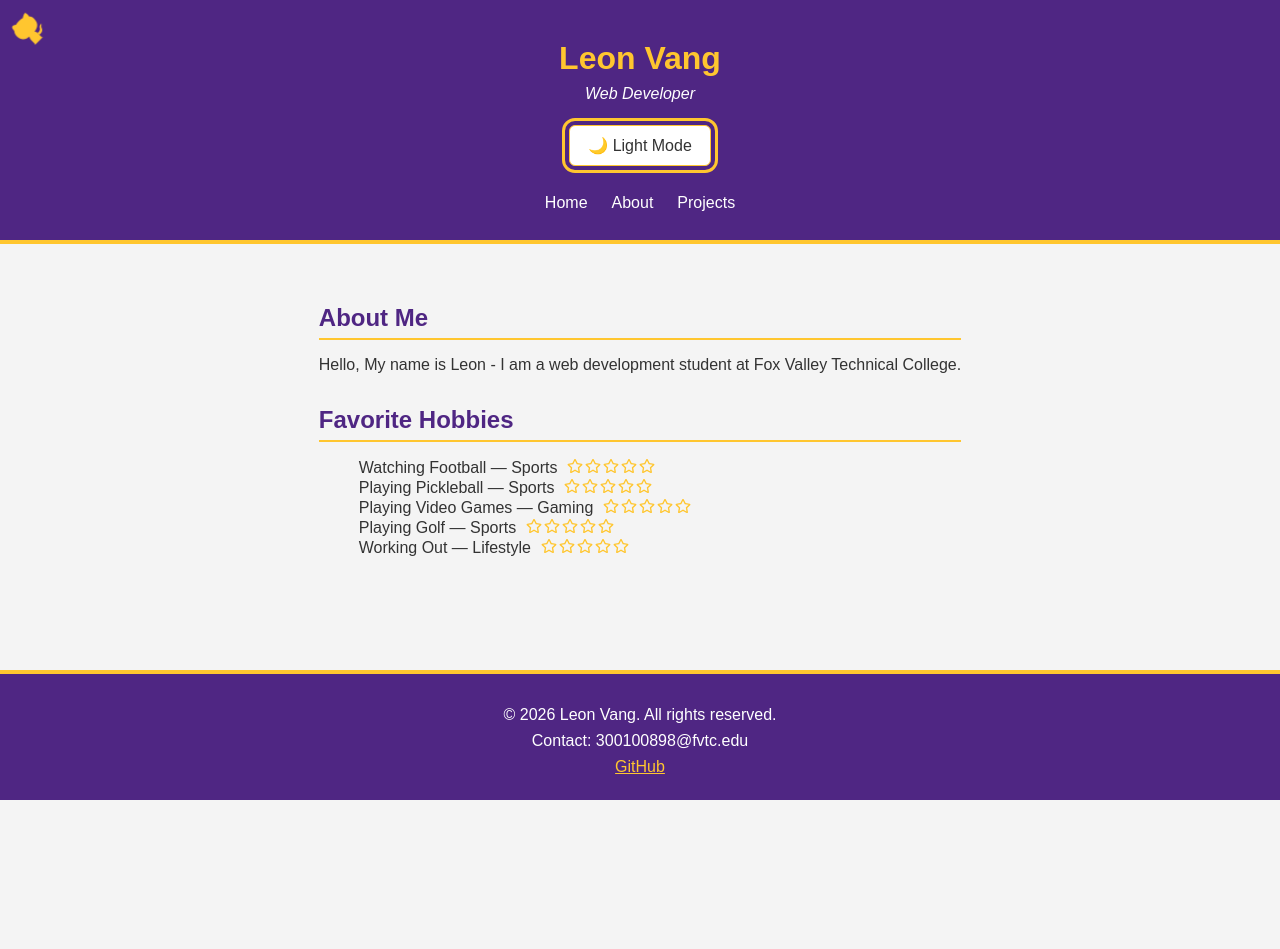
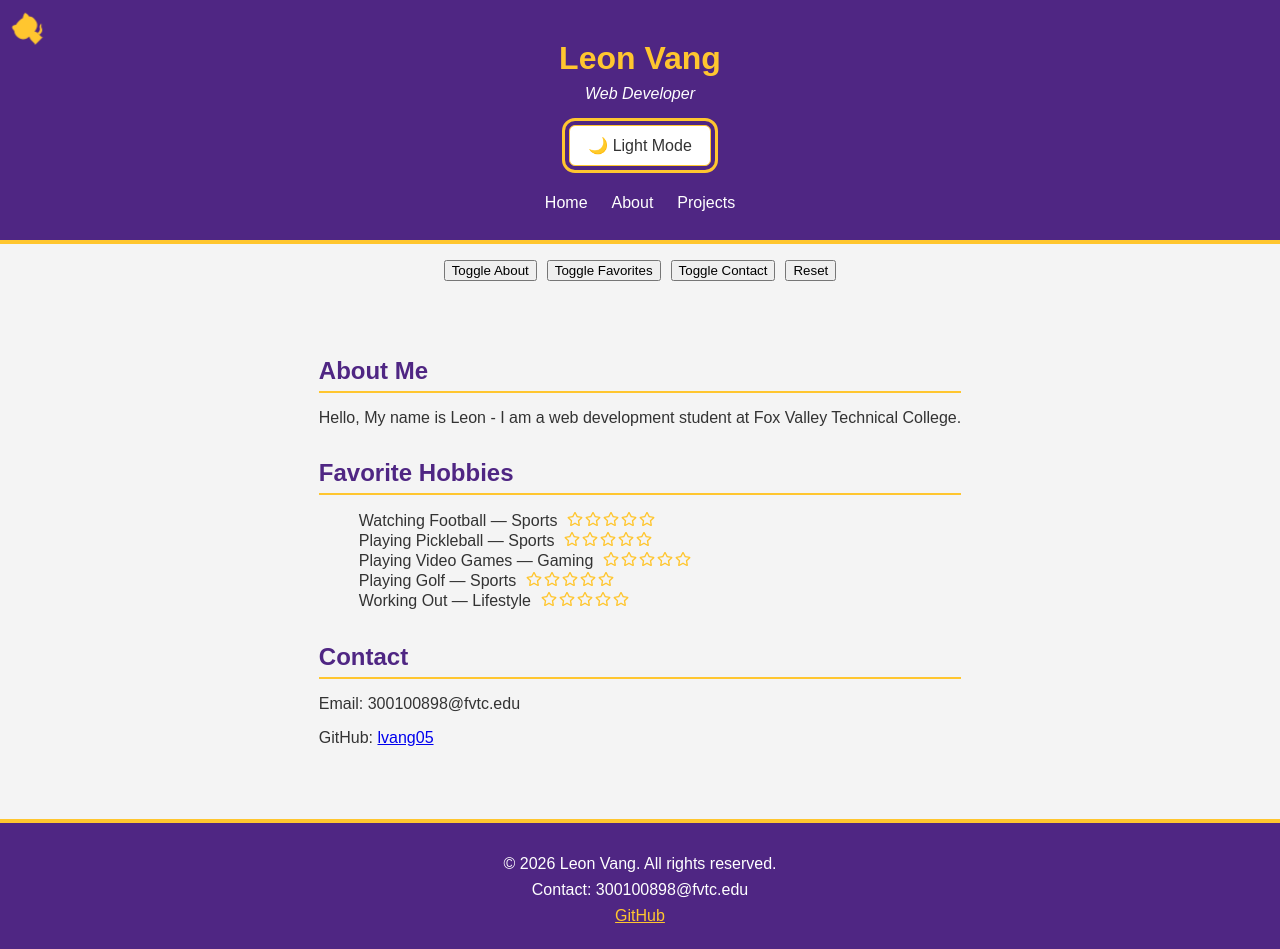
Before and after one commit to Lvang05/Lvang05.github.io, a React (Vite) app: page / in a window 1280 px wide. Before the commit the page ends 800 px from the top, so only its background shows below. Built offline with nearby package versions, Linux system fonts and the light colour scheme.

Commit message:
added useReducer

```diff
--- a/src/App.jsx
+++ b/src/App.jsx
@@ -4,6 +4,8 @@ import Footer from './Components/Footer'
 import './App.css'
 import GitHubCorner from './Components/GitHubCorner'
 import HobbyList from './Components/HobbyList'
+import SectionControls from './Components/SectionControls'
+import { SectionProvider, SectionContext } from './contexts/SectionContext'
 import { useContext } from 'react'
 import { ThemeContext } from './contexts/ThemeContext'
 
@@ -11,6 +13,7 @@ const App = () => {
   const { theme } = useContext(ThemeContext)
 
   return (
+    <SectionProvider>
       <div className={theme === 'dark' ? 'app dark' : 'app light'}>
         <GitHubCorner />
         <Header
@@ -19,17 +22,43 @@ const App = () => {
         >
           <Nav />
         </Header>
+
+        <SectionControls />
+
+        <SectionContent theme={theme} />
+
+        <Footer />
+      </div>
+    </SectionProvider>
+  )
+}
+
+const SectionContent = ({ theme }) => {
+  const { sections } = useContext(SectionContext)
+
+  return (
     <main className={theme === 'dark' ? 'main dark' : 'main light'}>
+      {sections.showAbout && (
         <section>
           <h2>About Me</h2>
           <p>Hello, My name is Leon - I am a web development student at Fox Valley Technical College.</p>
         </section>
+      )}
+
+      {sections.showFavorites && (
         <section>
           <HobbyList />
         </section>
+      )}
+
+      {sections.showContact && (
+        <section>
+          <h2>Contact</h2>
+          <p>Email: 300100898@fvtc.edu</p>
+          <p>GitHub: <a href="#">lvang05</a></p>
+        </section>
+      )}
     </main>
-      <Footer />
-    </div>
   )
 }
 
--- /dev/null
+++ b/src/Components/SectionControls.jsx
@@ -0,0 +1,25 @@
+import { useContext } from 'react'
+import { SectionContext } from '../contexts/SectionContext'
+
+const SectionControls = () => {
+  const { dispatch } = useContext(SectionContext)
+
+  return (
+    <div style={{ display: 'flex', gap: '10px', justifyContent: 'center', margin: '1rem 0', flexWrap: 'wrap' }}>
+      <button onClick={() => dispatch({ type: 'TOGGLE_ABOUT' })}>
+        Toggle About
+      </button>
+      <button onClick={() => dispatch({ type: 'TOGGLE_FAVORITES' })}>
+        Toggle Favorites
+      </button>
+      <button onClick={() => dispatch({ type: 'TOGGLE_CONTACT' })}>
+        Toggle Contact
+      </button>
+      <button onClick={() => dispatch({ type: 'RESET' })}>
+        Reset
+      </button>
+    </div>
+  )
+}
+
+export default SectionControls
--- /dev/null
+++ b/src/contexts/SectionContext.jsx
@@ -0,0 +1,34 @@
+import { createContext, useReducer } from 'react'
+
+export const SectionContext = createContext()
+
+const initialState = {
+  showAbout: true,
+  showFavorites: true,
+  showContact: true
+}
+
+const sectionReducer = (state, action) => {
+  switch (action.type) {
+    case 'TOGGLE_ABOUT':
+      return { ...state, showAbout: !state.showAbout }
+    case 'TOGGLE_FAVORITES':
+      return { ...state, showFavorites: !state.showFavorites }
+    case 'TOGGLE_CONTACT':
+      return { ...state, showContact: !state.showContact }
+    case 'RESET':
+      return initialState
+    default:
+      return state
+  }
+}
+
+export const SectionProvider = ({ children }) => {
+  const [sections, dispatch] = useReducer(sectionReducer, initialState)
+
+  return (
+    <SectionContext.Provider value={{ sections, dispatch }}>
+      {children}
+    </SectionContext.Provider>
+  )
+}
```
Also changed, not shown: 2 other files (tests, documents, lock files or other folders). Lines whose indentation alone changed are shown as unchanged.
